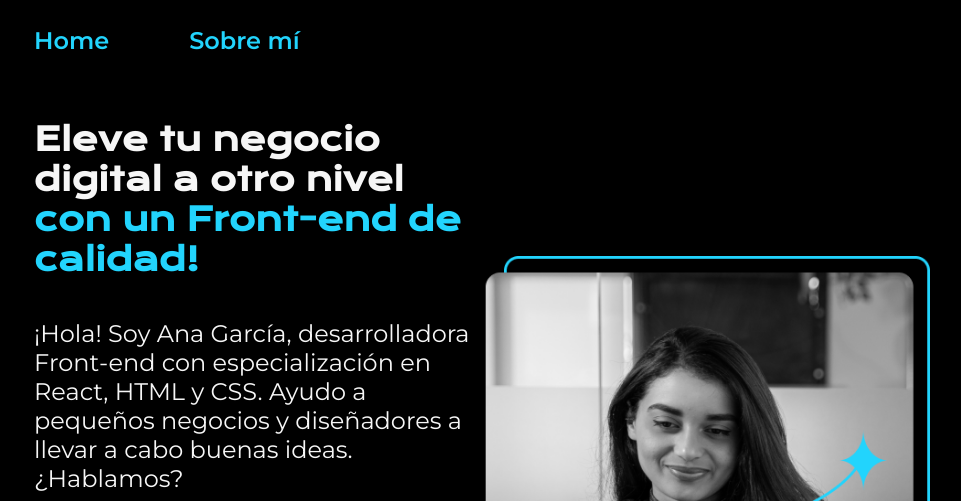
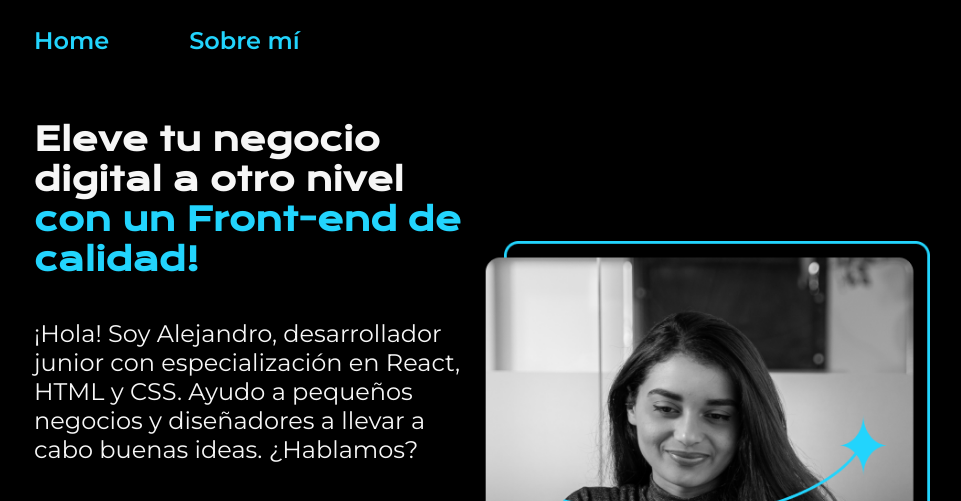
Before and after one commit to hellonews/Practicas-HTML-Y-CSS-, a plain HTML site: page index.html in a window 1280 px wide. Shown: the top 501 px of the page, without its empty margins (158-1119 px from the left). Drawn offline with nearby package versions, Linux system fonts and the light colour scheme.

Commit message:
cambio en el index html

```diff
--- a/index.html
+++ b/index.html
@@ -21,7 +21,7 @@
                 Eleve tu negocio digital a otro nivel
                 <strong class="titulo-destaque">con un Front-end de calidad!
                 </strong></h1>
-                <p class="presentacion__contenido__texto">¡Hola! Soy Ana García, desarrolladora Front-end con
+                <p class="presentacion__contenido__texto">¡Hola! Soy Alejandro, desarrollador junior con
                     especialización en React, HTML y CSS. Ayudo a pequeños
                     negocios y diseñadores a llevar a cabo buenas ideas.
                     ¿Hablamos?
```
